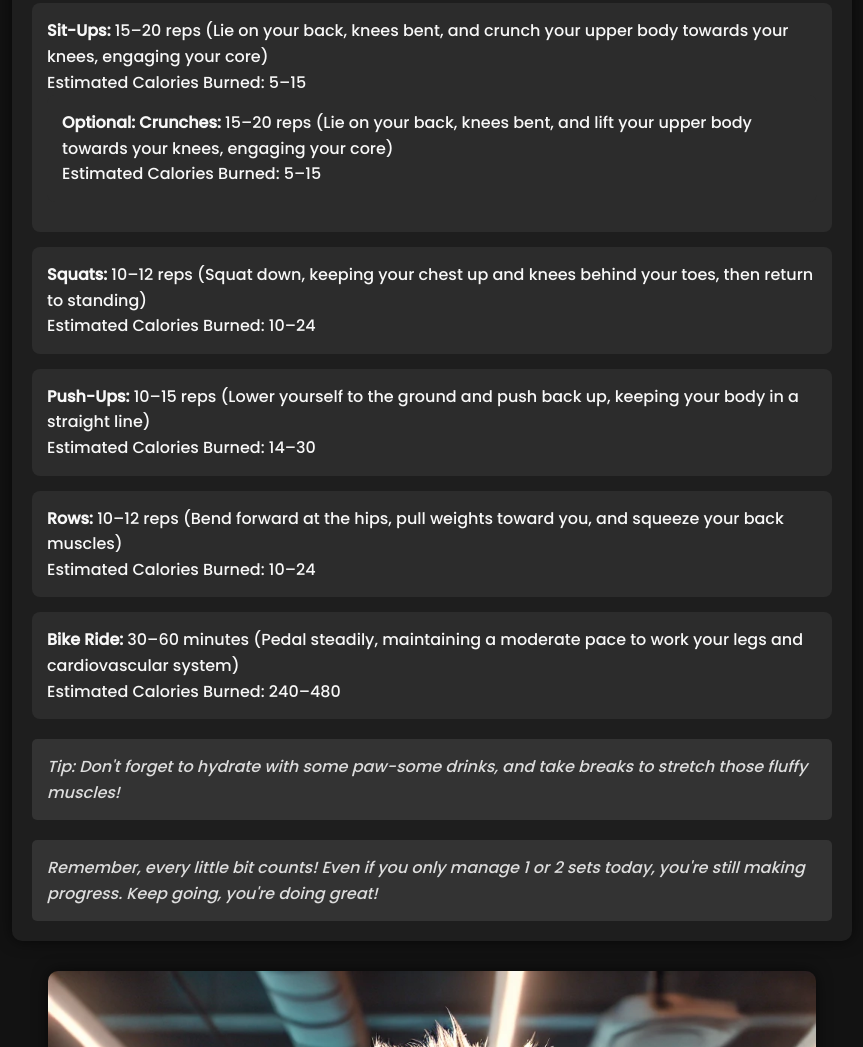
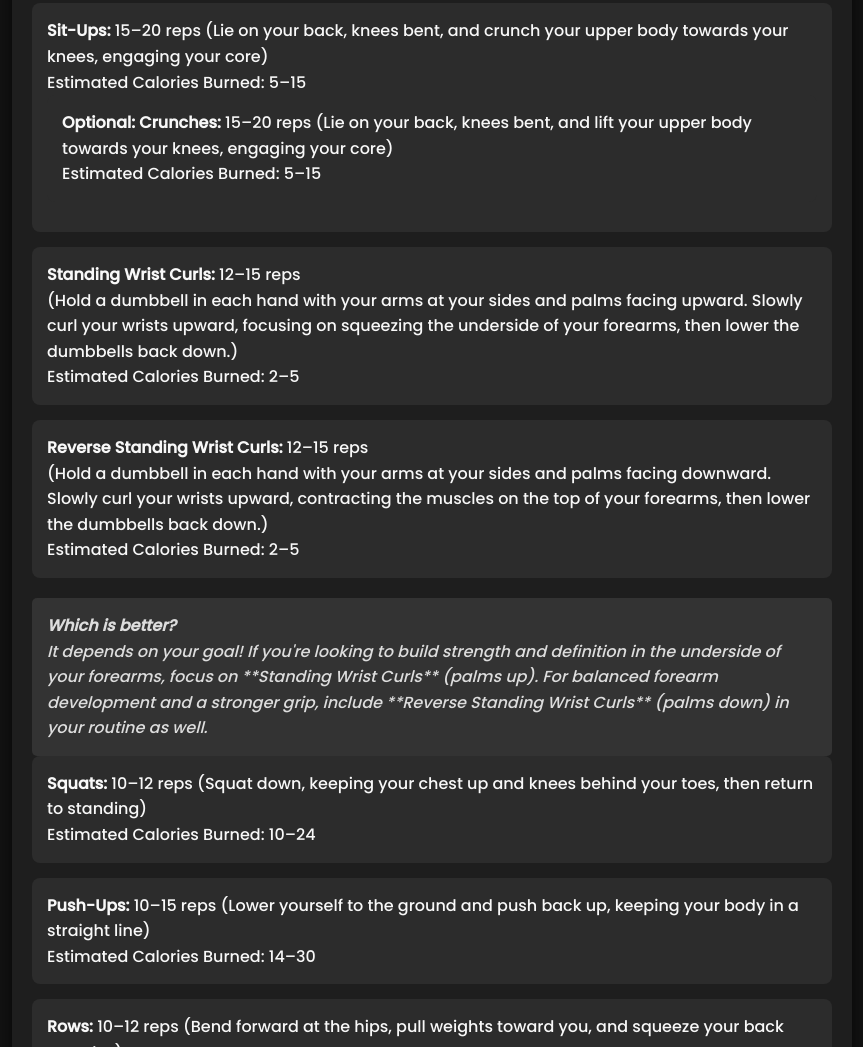
Before and after one commit to aserav/uwufurryworkout, a plain HTML site: page index.html in a window 1280 px wide. Shown: the part 849-1896 px from the top of the page, without its empty margins (208-1071 px from the left). Drawn offline with nearby package versions, Linux system fonts and the light colour scheme.

Commit message:
Update index.html

```diff
--- a/index.html
+++ b/index.html
@@ -227,6 +227,20 @@
           <li><strong>Optional:</strong> <strong>Crunches:</strong> 15–20 reps (Lie on your back, knees bent, and lift your upper body towards your knees, engaging your core)
           <br> Estimated Calories Burned: 5–15</li>
         </ul>
+        <li>
+          <strong>Standing Wrist Curls:</strong> 12–15 reps
+          <br>(Hold a dumbbell in each hand with your arms at your sides and palms facing upward. Slowly curl your wrists upward, focusing on squeezing the underside of your forearms, then lower the dumbbells back down.)
+          <br>Estimated Calories Burned: 2–5
+        </li>
+        <li>
+          <strong>Reverse Standing Wrist Curls:</strong> 12–15 reps
+          <br>(Hold a dumbbell in each hand with your arms at your sides and palms facing downward. Slowly curl your wrists upward, contracting the muscles on the top of your forearms, then lower the dumbbells back down.)
+          <br>Estimated Calories Burned: 2–5
+        </li>
+        <div class="tips">
+          <strong>Which is better?</strong>
+          <br>It depends on your goal! If you're looking to build strength and definition in the underside of your forearms, focus on **Standing Wrist Curls** (palms up). For balanced forearm development and a stronger grip, include **Reverse Standing Wrist Curls** (palms down) in your routine as well.
+        </div>
       </li>
       <li>
         <strong>Squats:</strong> 10–12 reps (Squat down, keeping your chest up and knees behind your toes, then return to standing)
```
